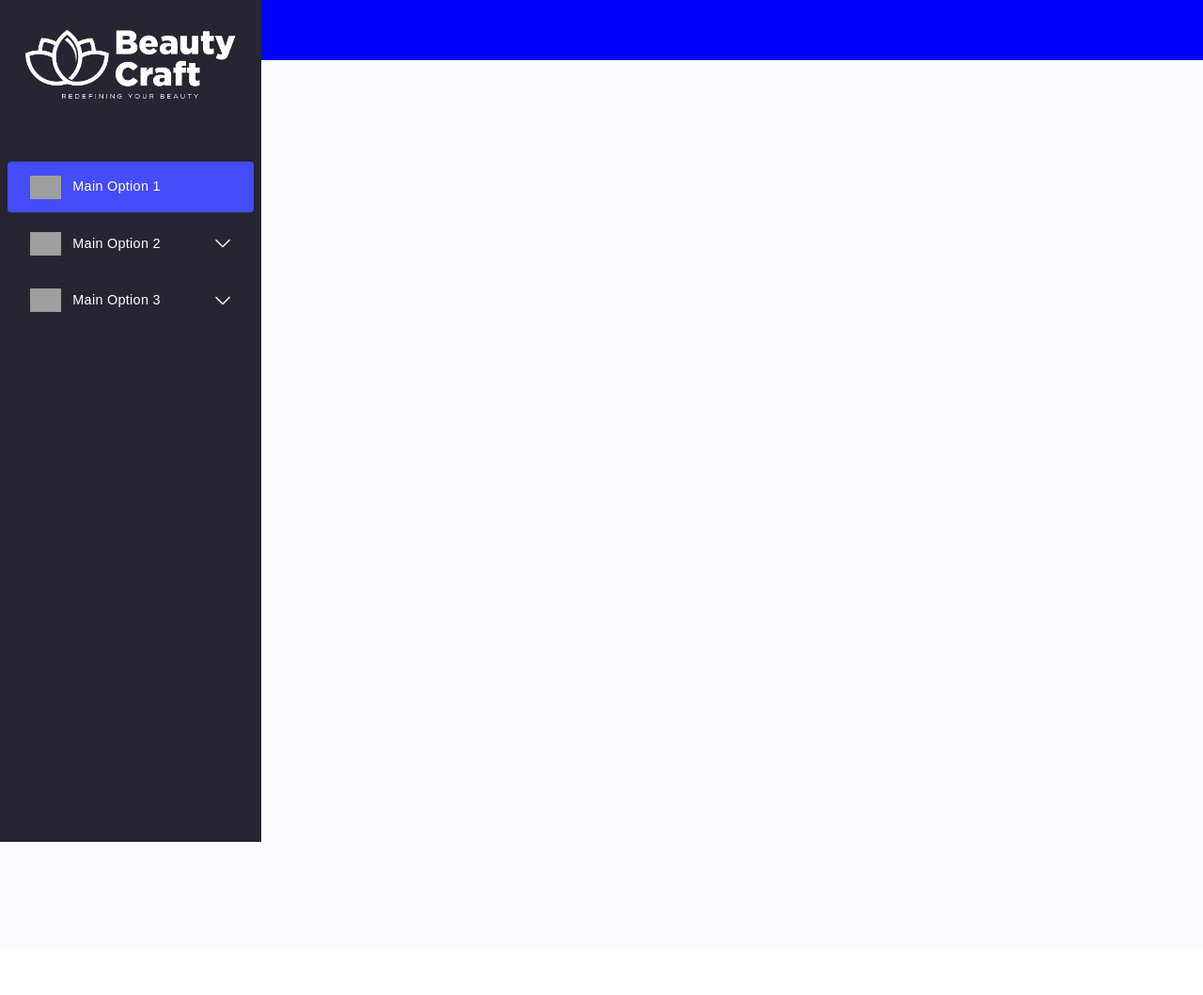
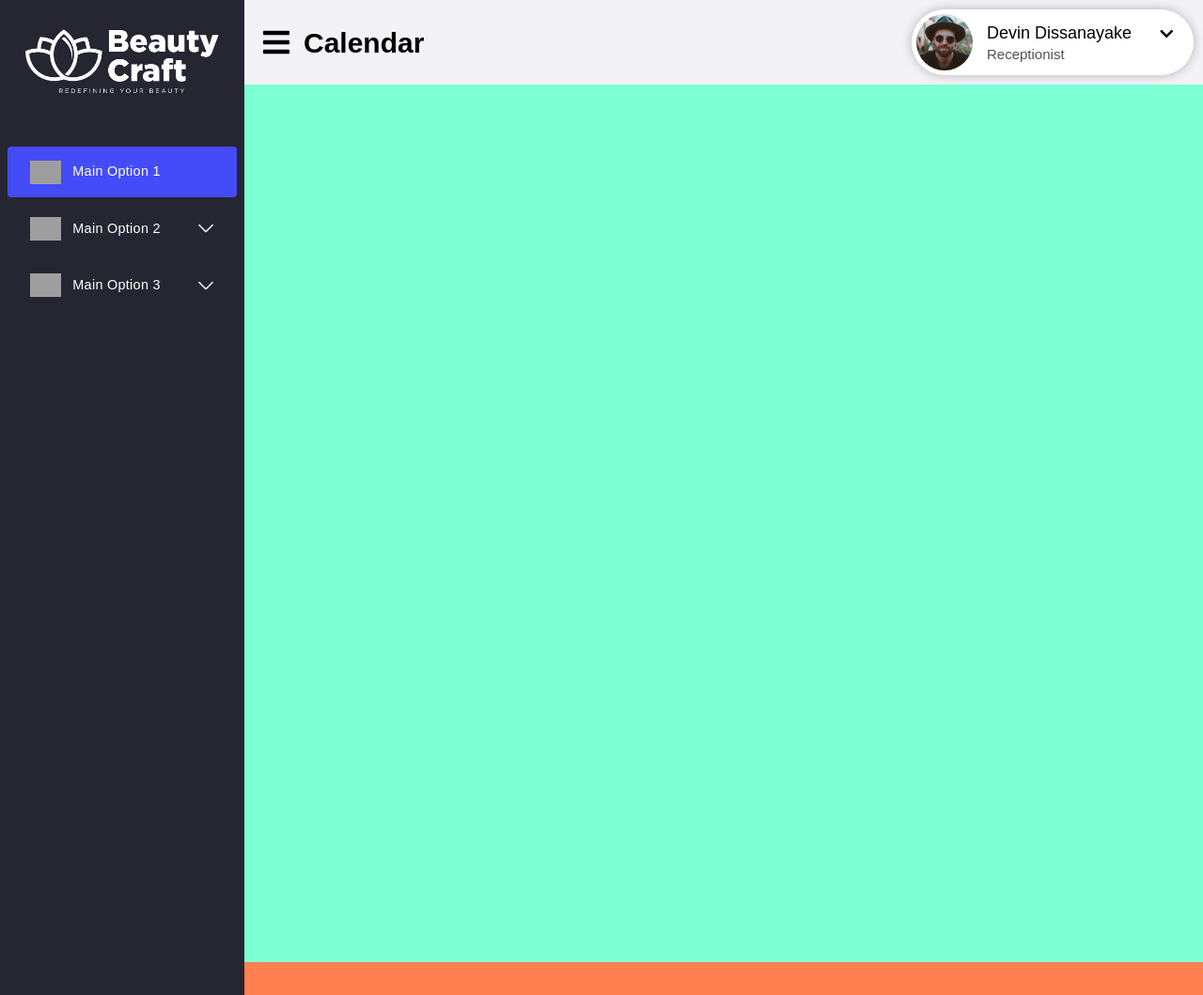
Before and after one commit to devindsnk/beauty-craft, a PHP site: page /views/sidebarTemplate/mainOption1.html in a window 1280 px wide. Shown: the whole page at 94% size. Before the commit the page ends 896 px from the top, so only its background shows below. Run offline with PHP 8.4, Linux system fonts and the light colour scheme; grey boxes are pictures that could not be loaded.

Commit message:
Initial header bar

```diff
--- a/assets/css/style.css
+++ b/assets/css/style.css
@@ -2,37 +2,66 @@
 /* --------------STYLES ADDED BY DEVIN -------------------*/
 /* ------------------------------------------------------ */
 
+:root {
+  --theme-purple: #444BF8;
+  --theme-black: #252631;
+  --theme-bgwhite:#F2F2F7;
+  --theme-grey:#50515A;
+  --white: #FFFFFF;
+  --black: #000000;
+}
+
 * {
   box-sizing: border-box;
-  list-style: none;
+  margin: 0;
+  padding: 0;
   text-decoration: none;
 }
 
 body {
-  margin: 0;
   font-family: "Poppins", sans-serif;
-  font-size: 1rem;
+  font-size: 16px;
   font-weight: 400;
   line-height: 1.5;
-  color: #1b1e24;
   text-align: left;
-  background-color: #fafbff;
-  display: flex;
-  flex-direction: row;
+  background-color: var(--theme-bgwhite);
+}
+
+/* grid template with sidebar */
+.layout-template-1{
+  display: grid;
+  grid-template-columns: 260px;
+  grid-template-rows: 90px 100% 35px;
+  grid-template-areas:
+  "sidebar header"
+  "sidebar content"
+  "sidebar footer";
+}
+
+/* grid template for full screen */
+.layout-template-2{
+  display: grid;
+  grid-template-columns:;
+  grid-template-rows:;
+  grid-template-areas:
+  "sidebar header"
+  "sidebar content"
+  "sidebar footer";
 }
 
 .sidebar {
-  width: 18rem;
+  grid-area: sidebar;
+  width: 260px;
   min-height: calc(100vh + 6rem);
   padding: 0.5rem;
-  background-color: #252631;
-  color: #ffffff;
+  background-color: var(--theme-black);
+  color:var(--white);
 }
 
 /* Sidebar Header */
 .sidebar-header {
+  display: flex;
   padding: 1.2rem;
-  display: flex;
   align-items: center;
   justify-content: center;
 }
@@ -40,17 +69,20 @@ body {
 .sidebar-header img {
   max-width: 100%;
 }
-
 /* End Sidebar Header */
 
 /* Sidebar Nav */
 .sidebar-nav {
   padding-top: 1.5rem;
-  height: 100%;
+  height: 100vh;
 }
 
 .sidebar-nav ul {
   padding-left: 0;
+}
+
+.sidebar ul{
+  list-style: none;
 }
 
 .sidebar-menu_item-link {
@@ -58,13 +90,12 @@ body {
   align-items: center;
   border-radius: 0.25rem;
   padding: 0.9rem 1.5rem;
-  color: white;
+  color: var(--white);
   transition: .3s ease-in-out;
-  /* background-color: #444BF8; */
 }
 
 .sidebar-menu_item-link:hover {
-  background-color: #50515a;
+  background-color: var(--theme-grey);
   transition: .3s ease-in-out;
 }
 
@@ -121,31 +152,129 @@ body {
 }
 
 .main-selected {
-  background-color: #444bf8;
+  background-color: var(--theme-purple);
   transition: .3s;
 }
 
 .main-selected:hover {
-  background-color: #444bf8;
+  background-color: var(--theme-purple);
 }
 
 .sub-selected {
-  background-color: #50515a;
+  background-color: var(--theme-grey);
+}
+/* End Sidebar Nav */
+
+/* Header */
+.side-header {
+  grid-area: header;
+  display: flex;
+  align-items: center;
+  padding: 10px;
+  justify-content: space-between;
+  height: 90px;
 }
 
-/* End Sidebar Nav */
-
-.main-container {
-  width: calc(100vw - 15rem);
+.side-header .header-right{
   display: flex;
+  padding: 10px;
+  align-items: center;
 }
 
-header {
-  height: 4rem;
-  width: 100%;
-  display: flex;
-  background-color: blue;
+.side-header .header-topic{
+  margin-left: 15px;
+  font-size: 30px;
+  font-weight: 600;
+  color: var(--black);
 }
+
+.header-profile{
+  display: grid;
+  grid-template-columns: 1fr 5fr 1fr;
+  box-shadow: 0px 0px 12px rgba(0, 0, 0, 0.25);
+  grid-template-rows: 1fr 1fr;
+  grid-template-areas:
+  "pic name arrow"
+  "pic role role";
+  width: 300px;
+  height: 70px;
+  border-radius: 60px;
+  padding: 5px;
+  background-color: var(--white);
+  color: var(--black);
+}
+
+.header-profilepic{
+  grid-area: pic;
+  justify-content: center;
+  height: 60px;
+  width: 60px;
+  border-radius: 100%;
+  margin-right: 15px;
+}
+
+.header-username{
+  height: 30px;
+  align-items: baseline;
+  grid-area: name;
+  padding-top: 7px;
+  font-size: 18px;
+  font-weight: 500;
+}
+
+.header-userRole{
+  height: 30px;
+  grid-area: role;
+  padding-top: 2px;
+  font-size: 15px;
+  font-weight: 500;
+  color: var(--theme-grey);
+}
+
+.header-profile-arrow{
+  height: 30px;
+  padding-top: 10px;
+  padding-left: 5px;
+  vertical-align: middle;
+  grid-area: arrow;
+}
+/* End Header */
+
+.layout-template-1 .content{
+  grid-area: content;
+  background-color: aquamarine;
+}
+
+footer{
+  grid-area: footer;
+  background-color: coral;
+}
+
+
+/* -------------------table design----------------------- */
+table{
+  border-collapse: collapse;
+  /* border-radius: 6px; */
+}
+thead{
+  background-color: #252631;
+  color: #FFFFFF;
+}
+tbody{
+  background-color: #FFFFFF;
+}
+th,td{
+  border: 1px solid #444bf8;
+  padding: 10px 20px;
+  font-size: 14px;
+}
+
+td img{
+  height: 45px;
+  width: 45px;
+  border-radius: 100%;
+}
+
 
 /* ------------------------------------------------------ */
 /* -----------END OF STYLES ADDED BY DEVIN ---------------*/
--- a/views/sidebarTemplate/mainOption1.html
+++ b/views/sidebarTemplate/mainOption1.html
@@ -9,11 +9,14 @@
    <title>Beauty Craft</title>
 
    <!--Style Sheet-->
+   <link rel="stylesheet" href="https://cdnjs.cloudflare.com/ajax/libs/font-awesome/5.15.4/css/all.min.css"
+      integrity="sha512-1ycn6IcaQQ40/MKBW2W4Rhis/DbILU74C1vSrLJxCq57o941Ym01SwNsOMqvEBFlcgUa6xLiPY/NS5R+E6ztJQ=="
+      crossorigin="anonymous" referrerpolicy="no-referrer" />
    <link rel="stylesheet" href="../../assets/css/style.css" />
 
 </head>
 
-<body>
+<body class="layout-template-1">
    <!--Sidebar-->
    <div class="sidebar">
       <!--Sidebar Header-->
@@ -110,21 +113,30 @@
                <!--End Sidebar Sub Menu-->
             </li>
             <!--End Sidebar Item-->
-
-
          </ul>
          <!--End Sidebar Menu-->
       </nav>
       <!--End Sidebar Navigation-->
+
    </div>
    <!--End Sidebar-->
 
+   <!--Header(Top Bar)-->
+   <header class="side-header">
+      <div class="header-right">
+         <i class="fas fa-bars fa-2x"></i>
+         <span class="header-topic">Calendar</span>
+      </div>
 
-   <!--Main Container-->
-   <main class="main-container">
-      <!--Header(Top Bar)-->
-      <header>
       <div class="header-profile">
+         <img class="header-profilepic" src="../../assets/img/person1.jpg"></img>
+         <span class="header-username">Devin Dissanayake</span>
+         <span class="header-userRole">Receptionist</span>
+         <span class="header-profile-arrow">
+            <i class="fas fa-chevron-down "></i>
+         </span>
+
+         <!-- <img class="header-profile-arrow" src="../../assets/icons/overview-white.png" /> -->
       </div>
    </header>
    <!--End Header(Top Bar)-->
@@ -138,8 +150,6 @@
    <footer>
    </footer>
    <!--End Footer-->
-   </main>
-   <!--End Main Container-->
 
    <script src="../../assets/js/jquery-3.6.0.min.js"></script>
    <script src="../../assets/js/sidebar.js"></script>
```
Also changed, not shown: reservationForm.html (added, +32 -0 lines), views/tableTemplate/table.html (added, +67 -0 lines), assets/img/person1.jpg (added), assets/img/person2.jpg (added), assets/img/person3.jpg (added). Lines whose indentation alone changed are shown as unchanged.
